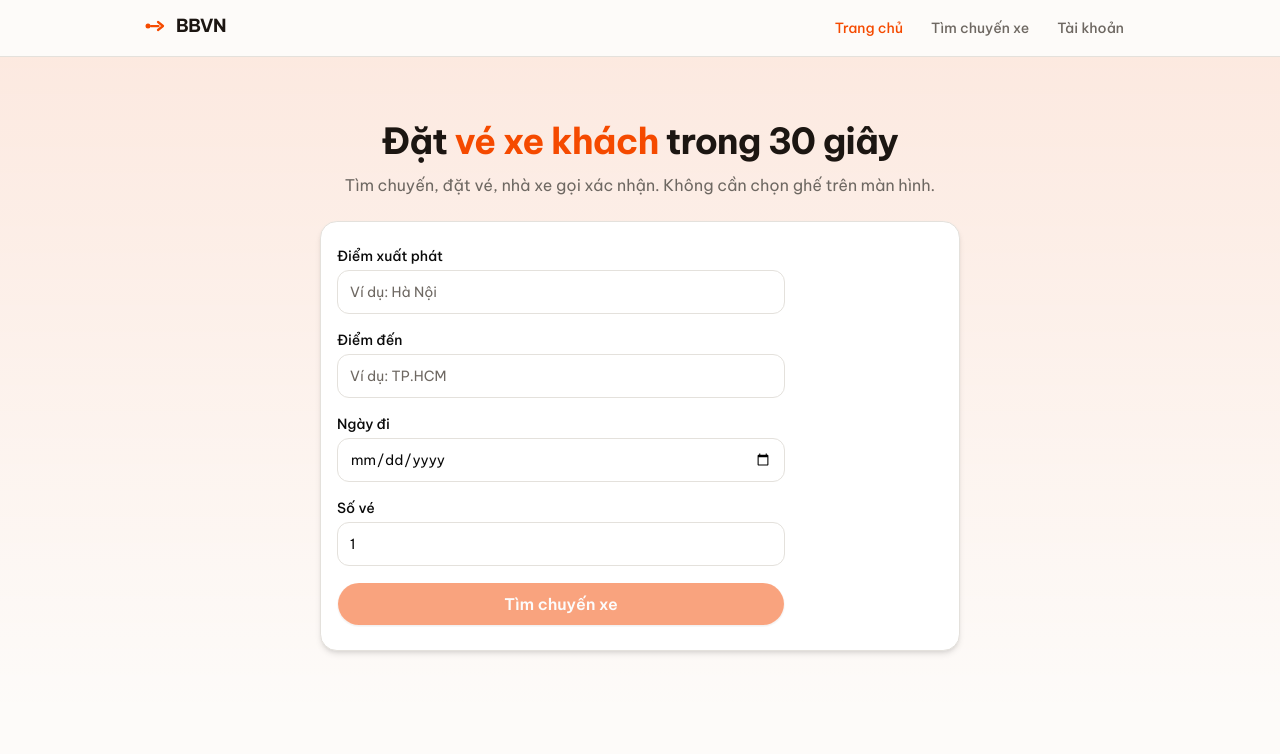
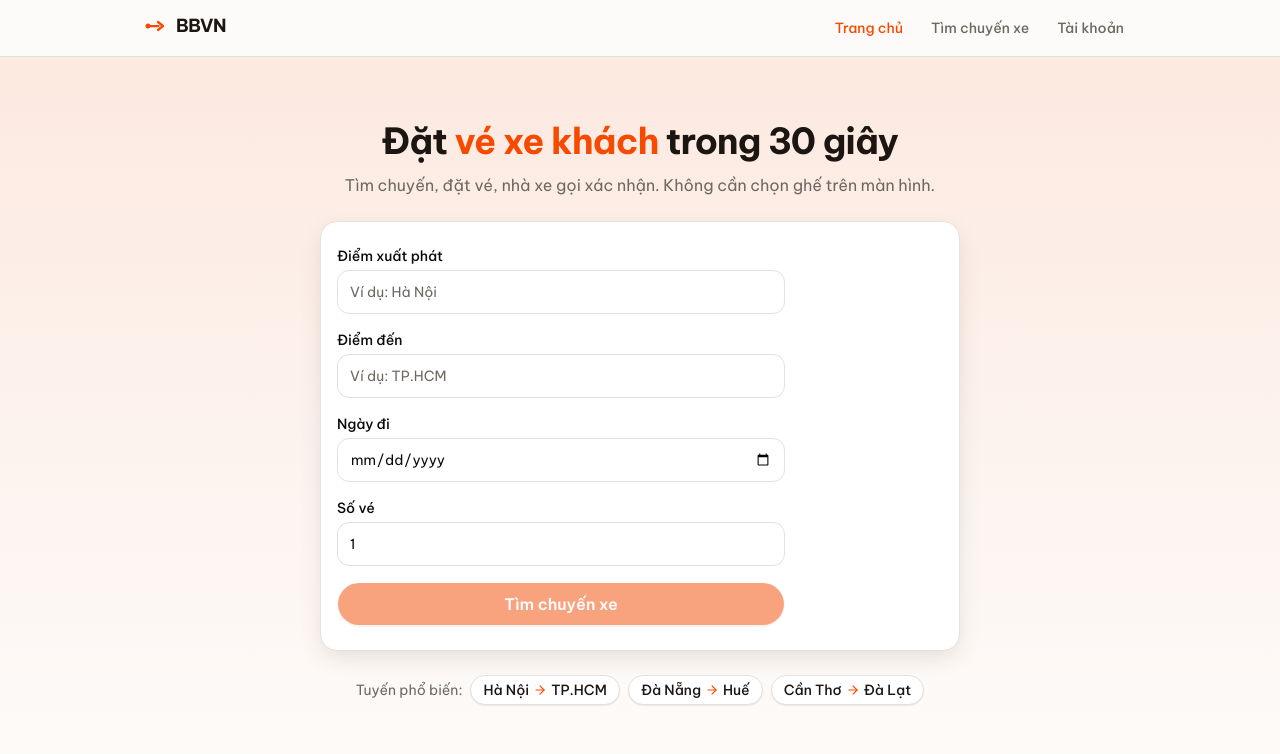
Before and after one commit to PhamAnhQuannn/bus-booking-vn, a Next.js app: page / in a window 1280 px wide. Shown: the top 754 px of the page. Built offline with nearby package versions, Linux system fonts and the light colour scheme.

Commit message:
feat(ui): home hero polish — floating search card, popular-route chips, elevated trust cards

```diff
--- a/app/page.tsx
+++ b/app/page.tsx
@@ -1,5 +1,6 @@
 import type { Metadata } from 'next';
-import { Wallet, ShieldCheck, Bus } from 'lucide-react';
+import Link from 'next/link';
+import { Wallet, ShieldCheck, Bus, ArrowRight } from 'lucide-react';
 import { SearchFormWrapper } from '@/components/search/SearchFormWrapper';
 import { Card, CardContent } from '@/components/ui/card';
 
@@ -13,6 +14,16 @@ const TRUST = [
   { icon: ShieldCheck, title: 'Xác nhận qua SMS', desc: 'Nhà xe gọi xác nhận giờ đón & chỗ ngồi.' },
   { icon: Bus, title: 'Nhiều nhà xe', desc: 'So sánh chuyến trên toàn quốc, không cần chọn ghế.' },
 ];
+
+const POPULAR = [
+  { origin: 'Hà Nội', destination: 'TP.HCM' },
+  { origin: 'Đà Nẵng', destination: 'Huế' },
+  { origin: 'Cần Thơ', destination: 'Đà Lạt' },
+];
+
+function popularHref({ origin, destination }: { origin: string; destination: string }) {
+  return `/search?${new URLSearchParams({ origin, destination, ticketCount: '1' }).toString()}`;
+}
 
 export default function HomePage() {
   return (
@@ -29,11 +40,27 @@ export default function HomePage() {
             </p>
           </div>
 
-          <Card className="w-full text-left shadow-md">
+          <Card className="w-full text-left shadow-e3">
             <CardContent className="py-2">
               <SearchFormWrapper />
             </CardContent>
           </Card>
+
+          {/* Popular routes */}
+          <div className="flex flex-wrap items-center justify-center gap-2">
+            <span className="text-sm text-muted-foreground">Tuyến phổ biến:</span>
+            {POPULAR.map((r) => (
+              <Link
+                key={`${r.origin}-${r.destination}`}
+                href={popularHref(r)}
+                className="inline-flex items-center gap-1 rounded-full border border-border bg-card px-3 py-1 text-sm font-medium shadow-e1 transition-colors hover:border-primary/40 hover:text-primary"
+              >
+                {r.origin}
+                <ArrowRight className="size-3.5 text-primary" aria-hidden="true" />
+                {r.destination}
+              </Link>
+            ))}
+          </div>
         </div>
       </section>
 
@@ -41,7 +68,7 @@ export default function HomePage() {
       <section className="mx-auto w-full max-w-4xl px-4 py-10">
         <ul className="grid gap-4 sm:grid-cols-3">
           {TRUST.map(({ icon: Icon, title, desc }) => (
-            <li key={title} className="flex flex-col gap-2 rounded-xl border border-border bg-card p-4">
+            <li key={title} className="flex flex-col gap-2 rounded-xl border border-border bg-card p-5 shadow-e1 transition-all hover:shadow-e2 motion-safe:hover:-translate-y-0.5">
               <span className="inline-flex size-9 items-center justify-center rounded-lg bg-primary/10 text-primary">
                 <Icon className="size-5" />
               </span>
```
